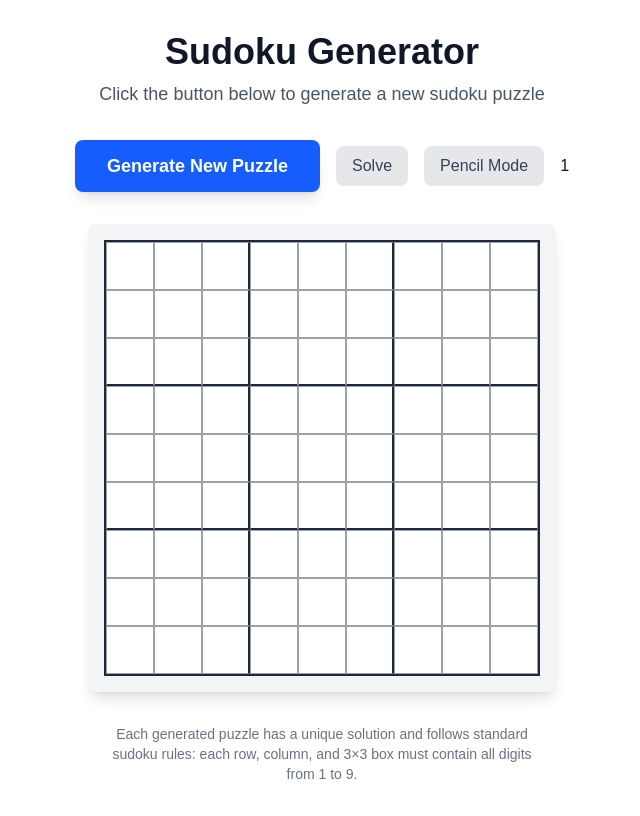
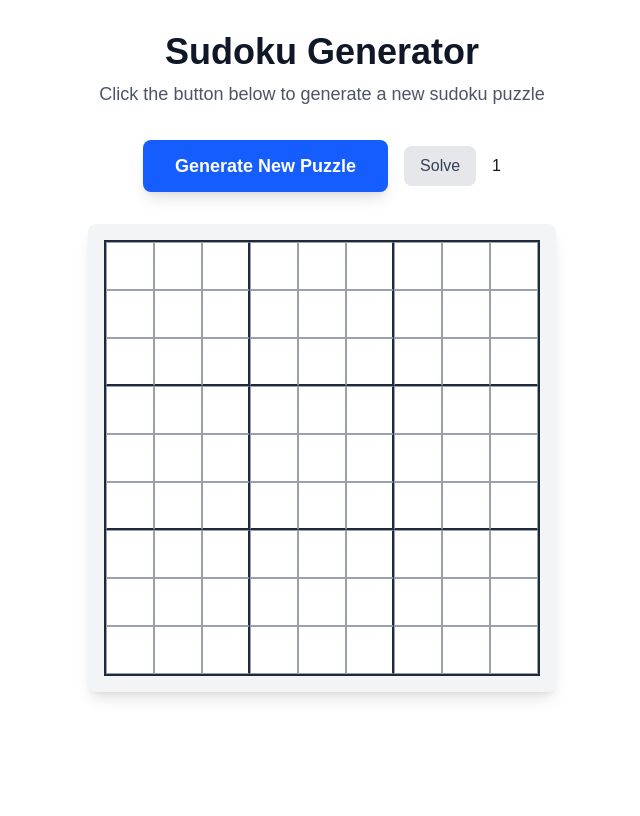
Before and after one commit to svamja/sudoku-solver, a Next.js app: page / in a window 1280 px wide. Shown: the whole page, without its empty margins (318-958 px from the left). Built offline with nearby package versions, Linux system fonts and the light colour scheme.

Commit message:
stepper solver done
+ pencil mode removed

```diff
--- a/src/components/SudokuGenerator.tsx
+++ b/src/components/SudokuGenerator.tsx
@@ -15,7 +15,6 @@ import { stepSolve } from '@/lib/solver';
 export default function SudokuGenerator() {
   const [grid, setGrid] = useState<SudokuGridWithPencils>(createEmptyGridWithPencils);
   const [isGenerating, setIsGenerating] = useState(false);
-  const [isPencilMode, setIsPencilMode] = useState(false);
   const [stepCount, setStepCount] = useState(1);
 
   const handleGenerate = async () => {
@@ -42,30 +41,8 @@ export default function SudokuGenerator() {
   };
 
   const handleCellClick = (row: number, col: number) => {
-    if (!isPencilMode) return;
-
-    const cell = grid[row][col];
-    if (cell.value !== null) return; // Can't add pencil marks to filled cells
-
-    setGrid(prevGrid => {
-      const newGrid = prevGrid.map(gridRow => [...gridRow]);
-
-      // Show answer "7" when cell is clicked in pencil mode
-      newGrid[row][col] = {
-        ...cell,
-        answer: 7,
-        showAnswer: true,
-        pencils: new Set() // Clear pencil marks when showing answer
-      };
-
-      return newGrid;
-    });
-  };
-
-  const togglePencilMode = () => {
-    setIsPencilMode(!isPencilMode);
-  };
-
+    console.log(`Cell clicked: Row ${row}, Col ${col}`);
+  }
 
   const solveSudokuStepwise = async () => {
     const newGrid = stepSolve(stepCount, grid);
@@ -88,48 +65,19 @@ export default function SudokuGenerator() {
         <GenerateButton onGenerate={handleGenerate} isGenerating={isGenerating} />
         <button
           onClick={solveSudokuStepwise}
-          className={`
-            px-4 py-2 rounded-lg font-medium transition-colors
-            ${isPencilMode
-              ? 'bg-blue-600 text-white hover:bg-blue-700'
-              : 'bg-gray-200 text-gray-700 hover:bg-gray-300 dark:bg-gray-600 dark:text-gray-200 dark:hover:bg-gray-500'
-            }
-          `}
+          className='px-4 py-2 rounded-lg font-medium transition-colors
+            bg-gray-200 text-gray-700 hover:bg-gray-300 dark:bg-gray-600 dark:text-gray-200 dark:hover:bg-gray-500'
         >
           Solve
-        </button>
-        <button
-          onClick={togglePencilMode}
-          className={`
-            px-4 py-2 rounded-lg font-medium transition-colors
-            ${isPencilMode
-              ? 'bg-blue-600 text-white hover:bg-blue-700'
-              : 'bg-gray-200 text-gray-700 hover:bg-gray-300 dark:bg-gray-600 dark:text-gray-200 dark:hover:bg-gray-500'
-            }
-          `}
-        >
-          {isPencilMode ? 'Exit Pencil Mode' : 'Pencil Mode'}
         </button>
         <div>{stepCount} </div>
       </div>
 
       <SudokuGrid
         grid={grid}
-        isPencilMode={isPencilMode}
+        isPencilMode={false}
         onCellClick={handleCellClick}
       />
-
-      <div className="text-center text-sm text-gray-500 dark:text-gray-400 max-w-md">
-        <p>
-          Each generated puzzle has a unique solution and follows standard sudoku rules:
-          each row, column, and 3×3 box must contain all digits from 1 to 9.
-        </p>
-        {isPencilMode && (
-          <p className="mt-2 text-blue-600 dark:text-blue-400">
-            In pencil mode, click empty cells to toggle pencil marks (1-9).
-          </p>
-        )}
-      </div>
     </div>
   );
 }
--- a/src/lib/solver.ts
+++ b/src/lib/solver.ts
@@ -2,16 +2,13 @@ import { SudokuGridWithPencils } from '@/types/sudoku';
 
 
 export function stepSolve(stepCount: number, prevGrid: SudokuGridWithPencils): SudokuGridWithPencils {
-  if (stepCount == 1) {
+  if (stepCount%2 == 1) {
     // mark everything with pencil marks
     return markAllCellsWithPencils(prevGrid);
   }
-  if (stepCount == 2) {
+  if (stepCount%2 == 0) {
     // remove pencil marks from all cells
     return convertSinglesToAnswers(prevGrid);
-  }
-  if (stepCount == 3) {
-    return markAllCellsWithPencils(prevGrid);
   }
   return prevGrid;
 }
```
